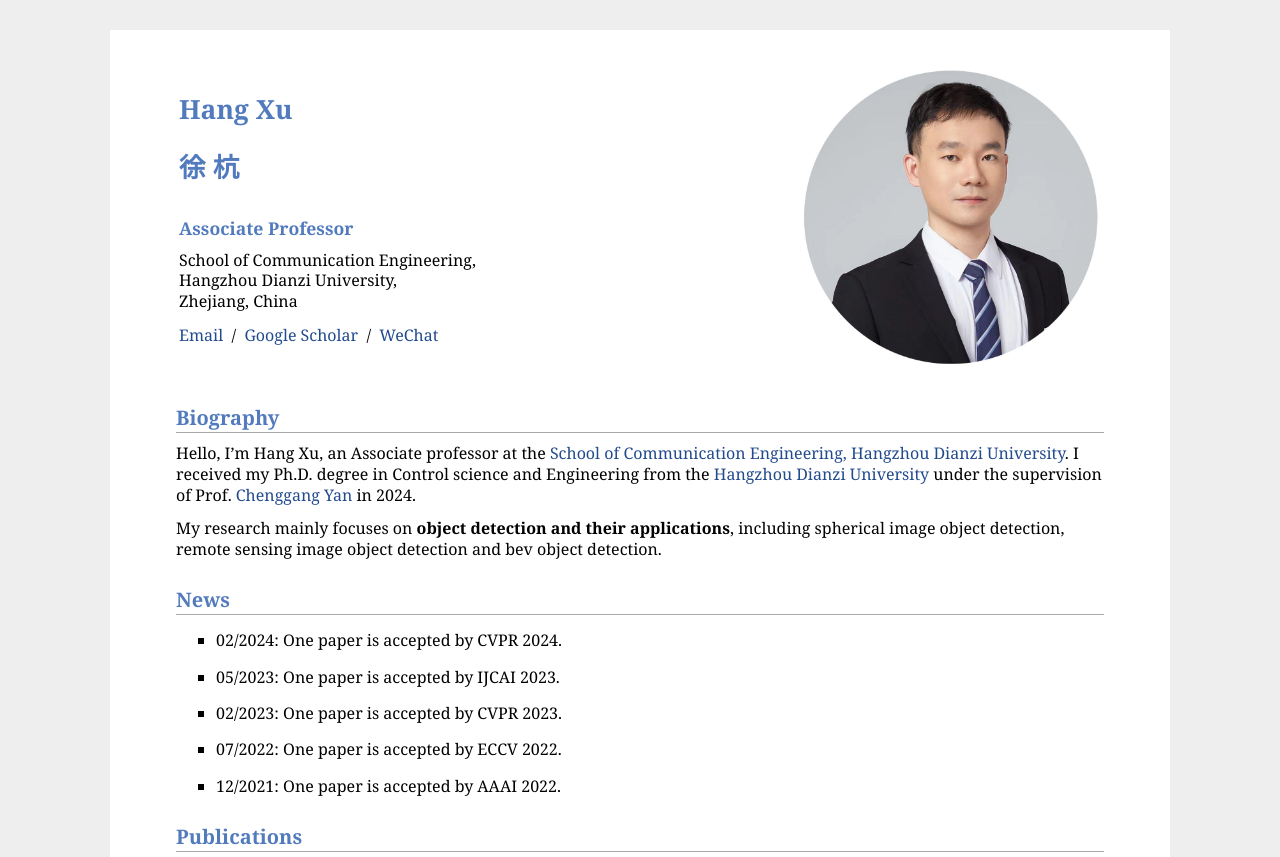
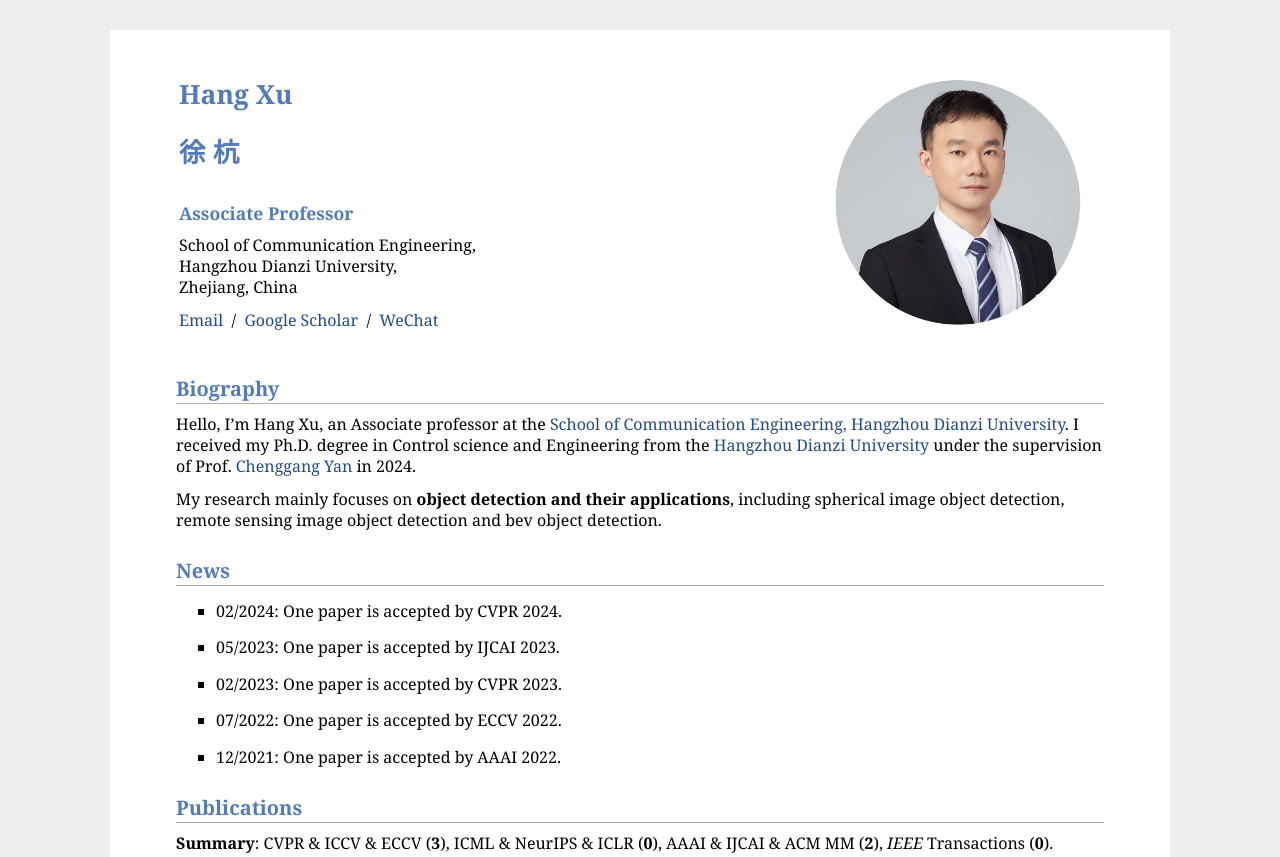
Before and after one commit to HangXu-CV/pandora.github.io, a plain HTML site: page index.html in a window 1280 px wide. Shown: the top 857 px of the page. Drawn offline with Linux system fonts and the light colour scheme.

Commit message:
Update index.html

```diff
--- a/index.html
+++ b/index.html
@@ -64,7 +64,7 @@ ga('send', 'pageview');
 				</p>
 			</td>
 			<td>
-				<img src="./images/hangxu3.jpg" border="0" width="300"><br>
+				<img src="./images/hangxu3.jpg" border="0" width="250"><br>
 			</td>
 		</tr><tr>
 	</tr></tbody>
```
